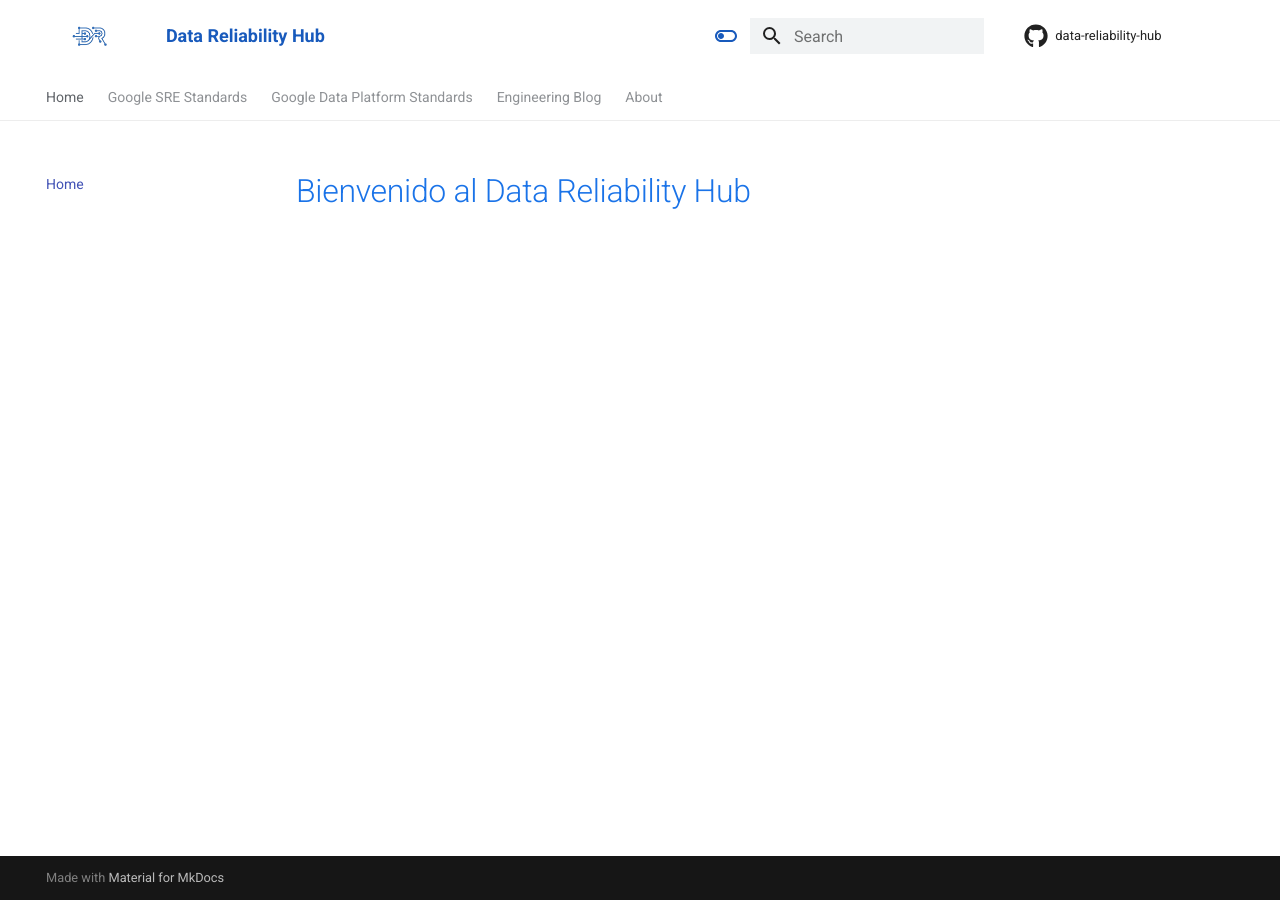
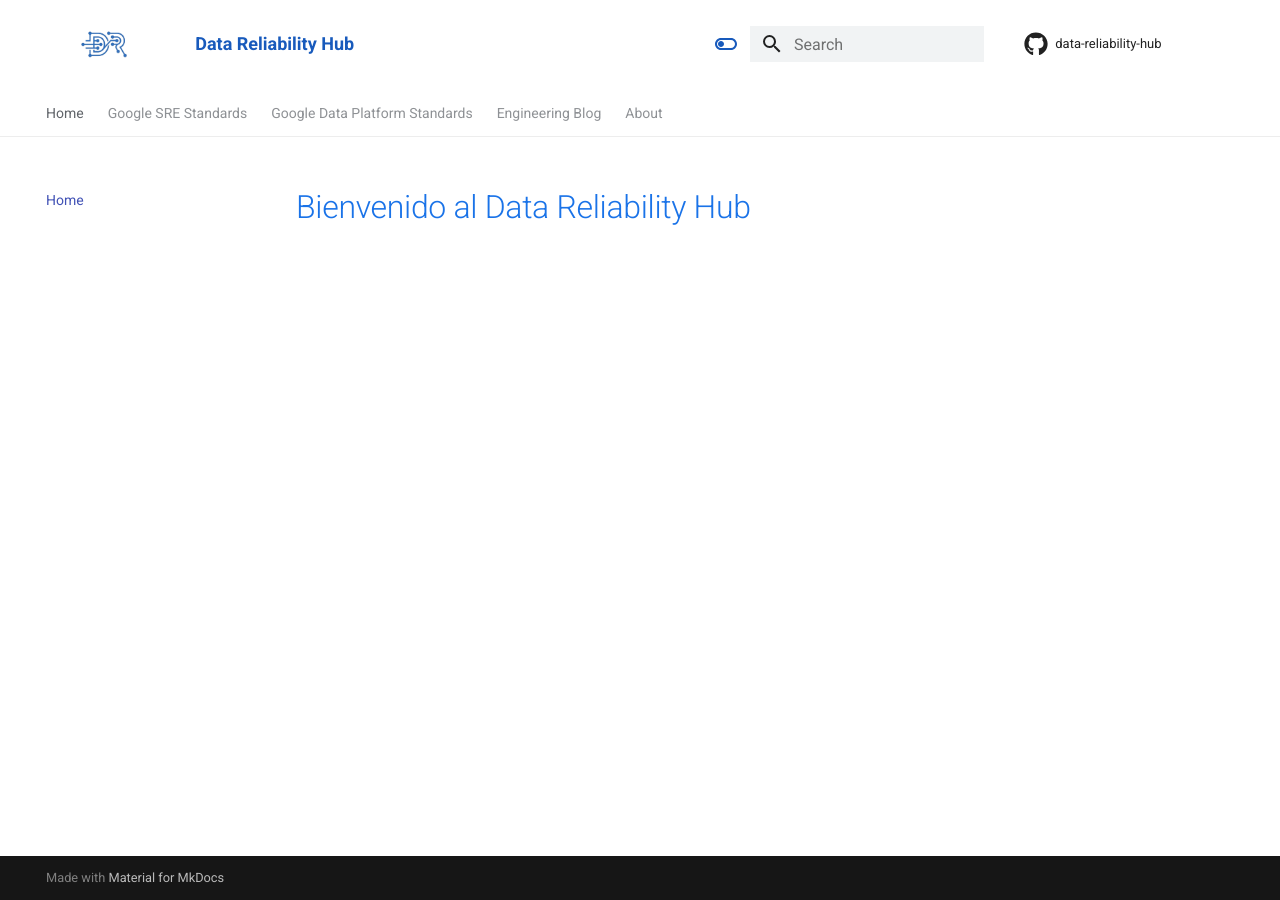
Before and after one commit to mcatalangt/data-reliability-hub, an MkDocs documentation site: the page built from docs/index.md, in a window 1280 px wide. Built offline with MkDocs 1.6.1 and Material for MkDocs 9.7.7, drawn with Linux system fonts in a browser that asks for light colours; comment, search, counter and statistics services are not loaded.

```diff
--- a/docs/stylesheets/extra.css
+++ b/docs/stylesheets/extra.css
@@ -37,7 +37,7 @@
     /* 1. Altura: Aumenta este valor para hacerlo más grande.
        El valor por defecto es pequeño (aprox 24px).
        Prueba con 48px, 56px o incluso 64px. */
-    height: 48px !important;
+    height: 64px !important;
 
     /* 2. Ancho automático: Esto asegura que el logo no se deforme */
     width: auto !important;
```
